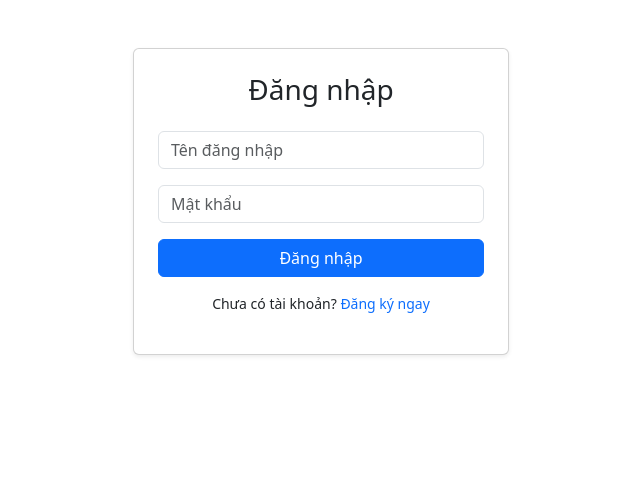
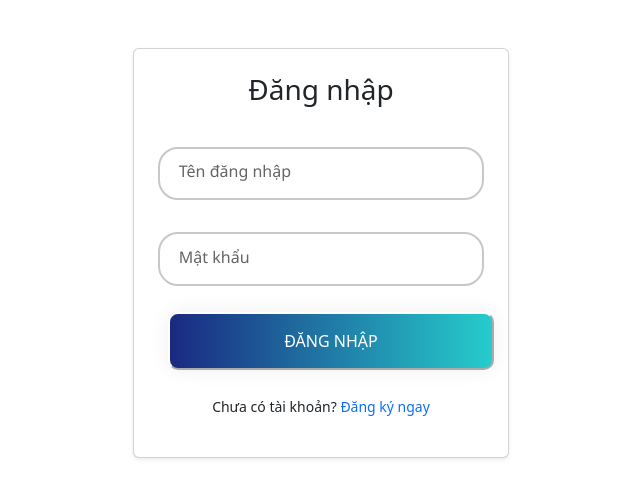
Before and after one commit to namspidey/frontend-project, a React (Create React App) app: page / in a window 1280 px wide. Shown: the top 498 px of the page, without its empty margins (319-959 px from the left). Built offline with nearby package versions, Linux system fonts and the light colour scheme.

Commit message:
fix css login

```diff
--- a/src/App.css
+++ b/src/App.css
@@ -32,19 +32,95 @@
   from {
     transform: rotate(0deg);
   }
+
   to {
     transform: rotate(360deg);
   }
 }
 
 @supports (-webkit-touch-callout: none) {
-  input, textarea {
-    font-size: 16px !important; /* chống zoom khi focus */
+
+  input,
+  textarea {
+    font-size: 16px !important;
+    /* chống zoom khi focus */
   }
 }
 
 @media (max-width: 768px) {
   .chat-input-bar {
-    margin-bottom: 70px; /* chừa thêm chỗ khi có bottom nav */
+    margin-bottom: 70px;
+    /* chừa thêm chỗ khi có bottom nav */
   }
 }
+
+
+
+.btn-login {
+  background-image: linear-gradient(to right, #1A2980 0%, #26D0CE 51%, #1A2980 100%)
+}
+
+.btn-login {
+  margin: 10px;
+  padding: 15px 45px;
+  text-align: center;
+  text-transform: uppercase;
+  transition: 0.5s;
+  background-size: 200% auto;
+  color: white;
+  box-shadow: 0 0 20px #eee;
+  border-radius: 10px;
+  display: block;
+  border-color: #fff;
+}
+
+.btn-login:hover {
+  background-position: right center;
+  /* change the direction of the change here */
+  color: #fff;
+  text-decoration: none;
+}
+
+/* Floating label style từ Uiverse.io */
+.inputGroup {
+  font-family: 'Segoe UI', sans-serif;
+  margin: 1em 0;
+  position: relative;
+  width: 100%;
+}
+
+.inputGroup input {
+  font-size: 100%;
+  padding: 0.8em;
+  outline: none;
+  border: 2px solid rgb(200, 200, 200);
+  background-color: transparent;
+  border-radius: 20px;
+  width: 100%;
+  transition: border-color 0.3s ease;
+}
+
+.inputGroup label {
+  font-size: 100%;
+  position: absolute;
+  left: 0;
+  padding: 0.8em;
+  margin-left: 0.5em;
+  pointer-events: none;
+  transition: all 0.3s ease;
+  color: rgb(100, 100, 100);
+}
+
+/* Khi focus hoặc có nội dung, label di chuyển lên */
+.inputGroup :is(input:focus, input:valid) ~ label {
+  transform: translateY(-50%) scale(0.9);
+  margin-left: 1.3em;
+  padding: 0.4em;
+  background-color: #ffffff;
+  border-radius: 10px;
+}
+
+/* Màu border khi focus */
+.inputGroup :is(input:focus, input:valid) {
+  border-color: rgb(150, 150, 200);
+}
--- a/src/pages/Login.jsx
+++ b/src/pages/Login.jsx
@@ -23,29 +23,31 @@ export default function Login() {
     <div className="card p-4 shadow-sm">
       <h3 className="mb-4 text-center">Đăng nhập</h3>
 
-        <div className="mb-3">
+      <div className="mb-3 inputGroup">
         <input
           type="text"
-            className="form-control"
-            placeholder="Tên đăng nhập"
+          required
+          autoComplete="off"
           value={username}
           onChange={(e) => setUsername(e.target.value)}
         />
+        <label>Tên đăng nhập</label>
       </div>
 
-        <div className="mb-3">
+      <div className="mb-3 inputGroup">
         <input
           type="password"
-            className="form-control"
-            placeholder="Mật khẩu"
+          required
+          autoComplete="off"
           value={password}
           onChange={(e) => setPassword(e.target.value)}
         />
+        <label>Mật khẩu</label>
       </div>
 
       {error && <p className="text-danger small">{error}</p>}
 
-        <button className="btn btn-primary w-100" onClick={handleLogin}>
+      <button className="w-100 btn-login" onClick={handleLogin}>
         Đăng nhập
       </button>
 
@@ -58,4 +60,5 @@ export default function Login() {
     </div>
   </div>
 );
+
 }
```
Lines whose indentation alone changed are shown as unchanged.
